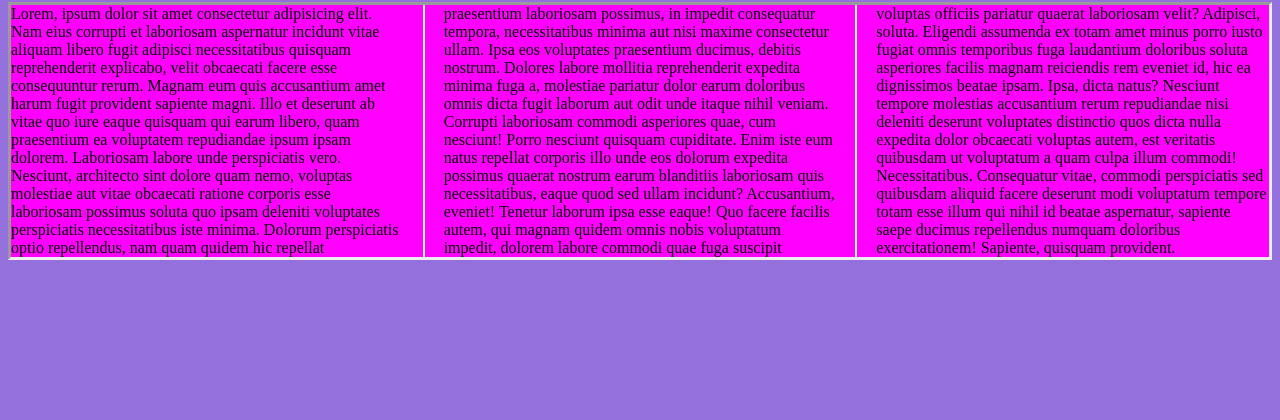
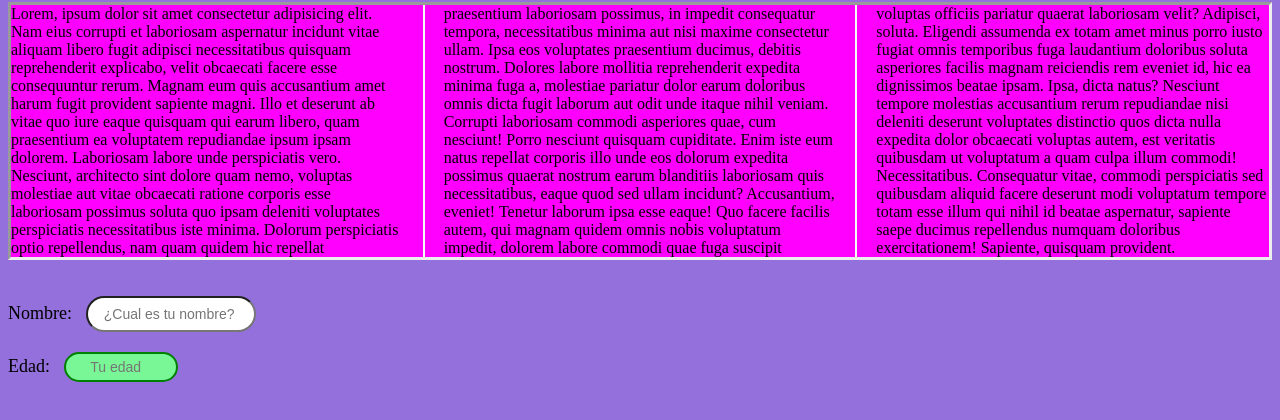
Before and after one commit to DBroken13/repo04, a plain HTML site: page COLUMNAS/columnas de colores.html in a window 1280 px wide. Shown: the part 78-498 px from the top of the page. Drawn offline with Linux system fonts and the light colour scheme.

Commit message:
Otro update mas

```diff
--- a/COLUMNAS/columnas de colores.html
+++ b/COLUMNAS/columnas de colores.html
@@ -11,6 +11,7 @@
 <body>
     <h1>Mi primer ejercicio de COLUMNAS
     </h1>
+
     <p>Lorem, ipsum dolor sit amet consectetur adipisicing elit. Nam eius corrupti et laboriosam aspernatur incidunt
         vitae aliquam libero fugit adipisci necessitatibus quisquam reprehenderit explicabo, velit obcaecati facere esse
         consequuntur rerum.
@@ -38,6 +39,14 @@
         Consequatur vitae, commodi perspiciatis sed quibusdam aliquid facere deserunt modi voluptatum tempore totam esse
         illum qui nihil id beatae aspernatur, sapiente saepe ducimus repellendus numquam doloribus exercitationem!
         Sapiente, quisquam provident.</p>
+
+        <label for="name">Nombre:</label>
+        <input type="name" id="name" placeholder="  ¿Cual es tu nombre?">
+
+        <form>
+            <label for="edad">Edad:</label>
+            <input type="number" id="edad" name="edad" min="0S" max="120" placeholder="     Tu edad" unrequired>
+        </form>
 </body>
 
 </html>
--- a/COLUMNAS/style.css
+++ b/COLUMNAS/style.css
@@ -23,3 +23,43 @@ h1 {
 h1:hover {
   color: aquamarine;
 }
+
+input {
+
+}]
+/* Estilo básico del formulario */
+form {
+    margin: 50px;
+    padding: 80px;
+}
+
+/* Estilo básico para la etiqueta */
+label {
+    font-size: 18px;
+    margin-right: 10px;
+}
+
+/* Estilos para el input edad */
+input[type="number"] {
+    padding: 5px;
+    font-size: 14px;
+    width: 100px;
+    margin-top: 20px;
+    border-radius: 100px;
+}
+
+/*el input es válido (edad entre 0 y 120)*/
+input[type="number"]:valid {
+    border: 2px solid green;
+    background-color: #79f796; /* color de fondo verde claro */
+}
+
+/*el input es inválido (fuera del rango 0-120) */
+input[type="number"]:invalid {
+    border: 2px solid red;
+    background-color: rgb(221, 34, 34); /* color de fondo rojo claro */
+}
+input[type="name"] {border-radius: 100px; color: rgb(0, 0, 0); padding: 8px;
+    font-size: 14px;
+    width: 150px;
+    margin-top: 20px; }
```
Also changed, not shown: COLUMNAS/inputs css edad.html (added).
